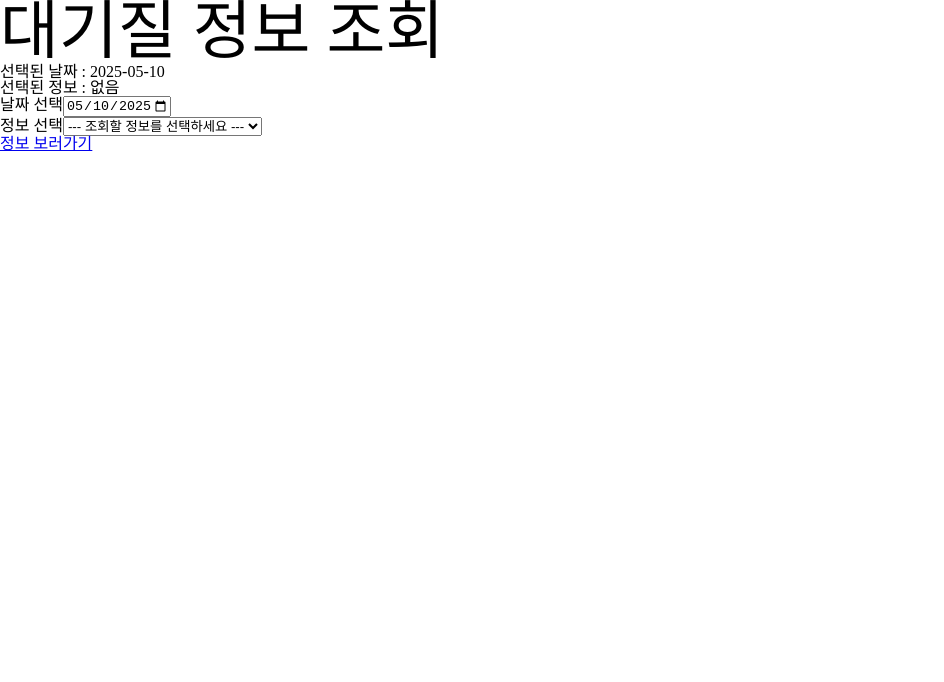
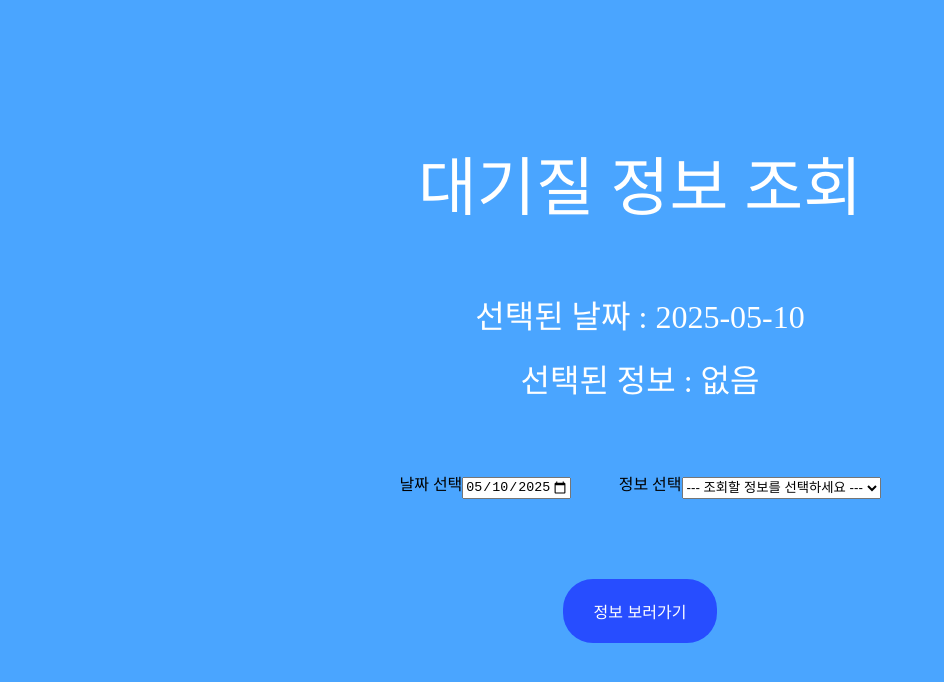
Before and after one commit to GALBICCIM/dust-info, a React (Vite) app: page / in a window 1280 px wide. Shown: the top 682 px of the page, without its empty margins (0-944 px from the left). Built offline with nearby package versions, Linux system fonts and the light colour scheme; no server answers.

Commit message:
style: Styling main page

```diff
--- /dev/null
+++ b/src/constants/Colors.ts
@@ -0,0 +1,2 @@
+export const deepSky = "#4AA5FF";
+export const deepBlue = "#274DFF";
--- a/src/pages/Home.tsx
+++ b/src/pages/Home.tsx
@@ -23,27 +23,31 @@ const Home: React.FC = () => {
 		<Style.Container>
 			<Style.Text size={4}>대기질 정보 조회</Style.Text>
 
-			<h2>선택된 날짜 : {searchDate || "없음"}</h2>
-			<h2>선택된 정보 : {selectedInfo || "없음"}</h2>
+			<Style.Wrapper alignItems="center" gap={2}>
+				<Style.Text size={2}>선택된 날짜 : {searchDate || "없음"}</Style.Text>
+				<Style.Text size={2}>선택된 정보 : {selectedInfo || "없음"}</Style.Text>
+			</Style.Wrapper>
 
-			<div>
-				<div>
-					날짜 선택
-					<input type="date" value={searchDate} onChange={onChangeDate} max={today} />
-				</div>
-				<div>
-					정보 선택
-					<select value={selectedInfo} onChange={onChangeInfo}>
+			<Style.Wrapper flexDirection="row" gap={3}>
+				<Style.Wrapper flexDirection="row">
+					<label htmlFor="inputDate">날짜 선택</label>
+					<input type="date" value={searchDate} onChange={onChangeDate} max={today} id="inputDate" />
+				</Style.Wrapper>
+				<Style.Wrapper flexDirection="row">
+					<label htmlFor="selectInfo">정보 선택</label>
+					<select value={selectedInfo} onChange={onChangeInfo} id="selectInfo">
 						<option value="">--- 조회할 정보를 선택하세요 ---</option>
 						<option value="PM10">미세먼지</option>
 						<option value="PM25">초미세먼지</option>
 						<option value="O3">오존</option>
 					</select>
-				</div>
-			</div>
+				</Style.Wrapper>
+			</Style.Wrapper>
 
 			<Link to={"/info"} state={{ searchDate, selectedInfo }}>
-				정보 보러가기
+				<Style.Button>
+					<Style.Text>정보 보러가기</Style.Text>
+				</Style.Button>
 			</Link>
 		</Style.Container>
 	);
--- a/src/styles/GlobalStyle.ts
+++ b/src/styles/GlobalStyle.ts
@@ -1,6 +1,12 @@
 import { createGlobalStyle } from "styled-components";
 
+import { deepSky } from "constants/Colors";
+
 const GlobalStyle = createGlobalStyle`
+   html {
+      background-color: ${deepSky};
+   }
+
    html, body, div, span, applet, object, iframe,
    h1, h2, h3, h4, h5, h6, p, blockquote, pre,
    a, abbr, acronym, address, big, cite, code,
@@ -21,25 +27,31 @@ const GlobalStyle = createGlobalStyle`
       font: inherit;
       vertical-align: baseline;
    }
+
    /* HTML5 display-role reset for older browsers */
    article, aside, details, figcaption, figure,
    footer, header, hgroup, menu, nav, section {
       display: block;
    }
+
    body {
       line-height: 1;
    }
+
    ol, ul {
       list-style: none;
    }
+
    blockquote, q {
       quotes: none;
    }
+
    blockquote:before, blockquote:after,
    q:before, q:after {
       content: '';
       content: none;
    }
+
    table {
       border-collapse: collapse;
       border-spacing: 0;
--- a/src/styles/Home.styled.ts
+++ b/src/styles/Home.styled.ts
@@ -2,11 +2,37 @@ import styled from "styled-components";
 
 import type { HomeStyleProps } from "types/Style.type";
 
+import { deepBlue } from "constants/Colors";
+
 export const Container = styled.div`
+	width: 100vw;
+	height: 100vh;
 	display: flex;
 	flex-direction: column;
+	justify-content: center;
+	align-items: center;
+	gap: 5em;
+	background-color: transparent;
 `;
 
 export const Text = styled.p<HomeStyleProps>`
 	font-size: ${({ size }) => size || 1}rem;
+	color: ${({ color }) => color || "white"};
 `;
+
+export const Wrapper = styled.div<HomeStyleProps>`
+	display: flex;
+	flex-direction: ${({ flexDirection }) => flexDirection || "column"};
+	justify-content: ${({ justifyContent }) => justifyContent || "normal"};
+	align-items: ${({ alignItems }) => alignItems || "normal"};
+	gap: ${({ gap }) => gap || 0}em;
+`;
+
+export const Button = styled.button`
+	width: 12vw;
+	height: 8vh;
+	background-color: ${deepBlue};
+	border: none;
+	border-radius: 30px;
+	cursor: pointer;
+`;
--- a/src/types/Style.type.ts
+++ b/src/types/Style.type.ts
@@ -1,3 +1,8 @@
 export interface HomeStyleProps {
 	size?: number;
+	color?: string;
+	flexDirection?: string;
+	justifyContent?: string;
+	alignItems?: string;
+	gap?: number;
 }
```
